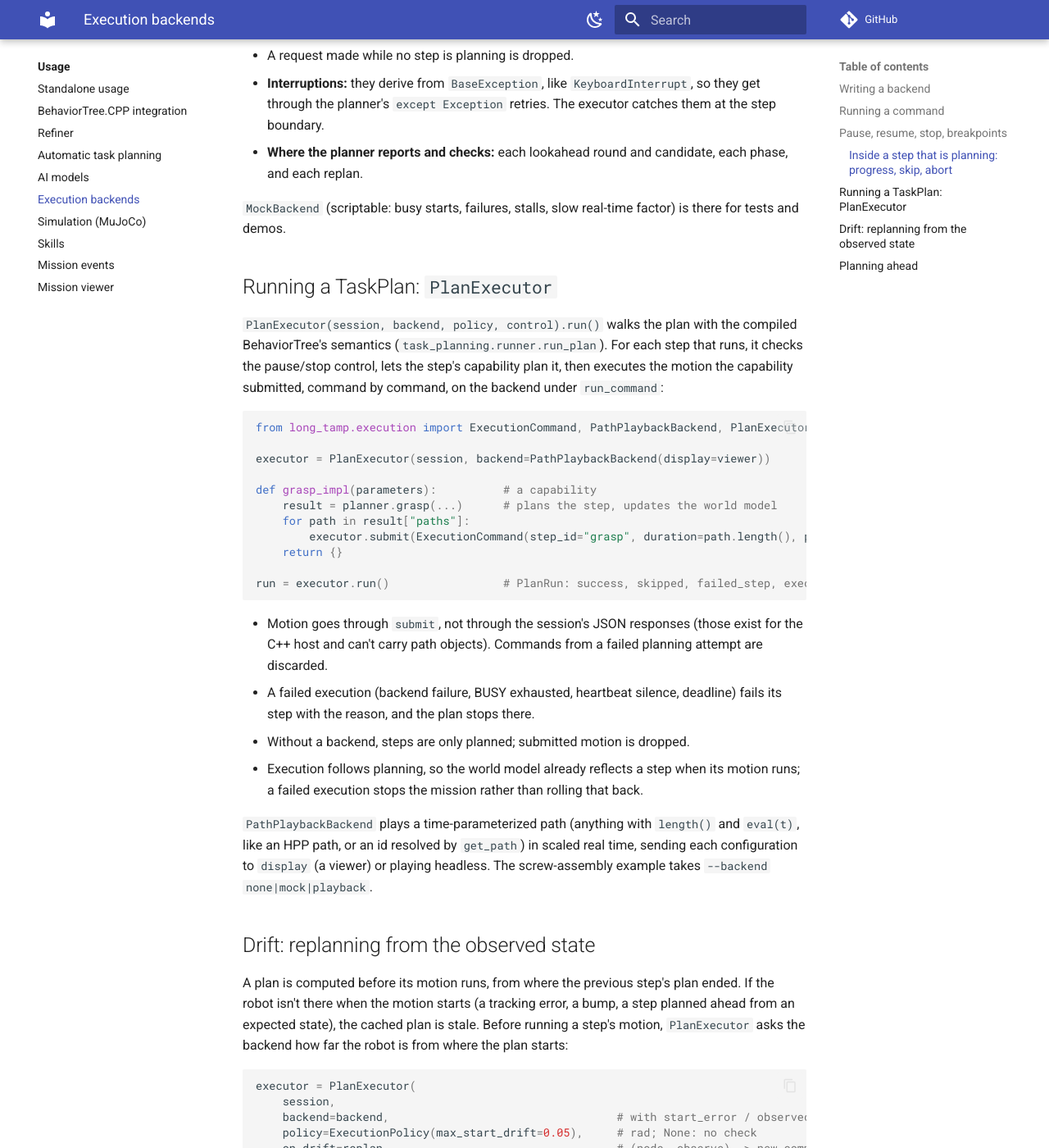
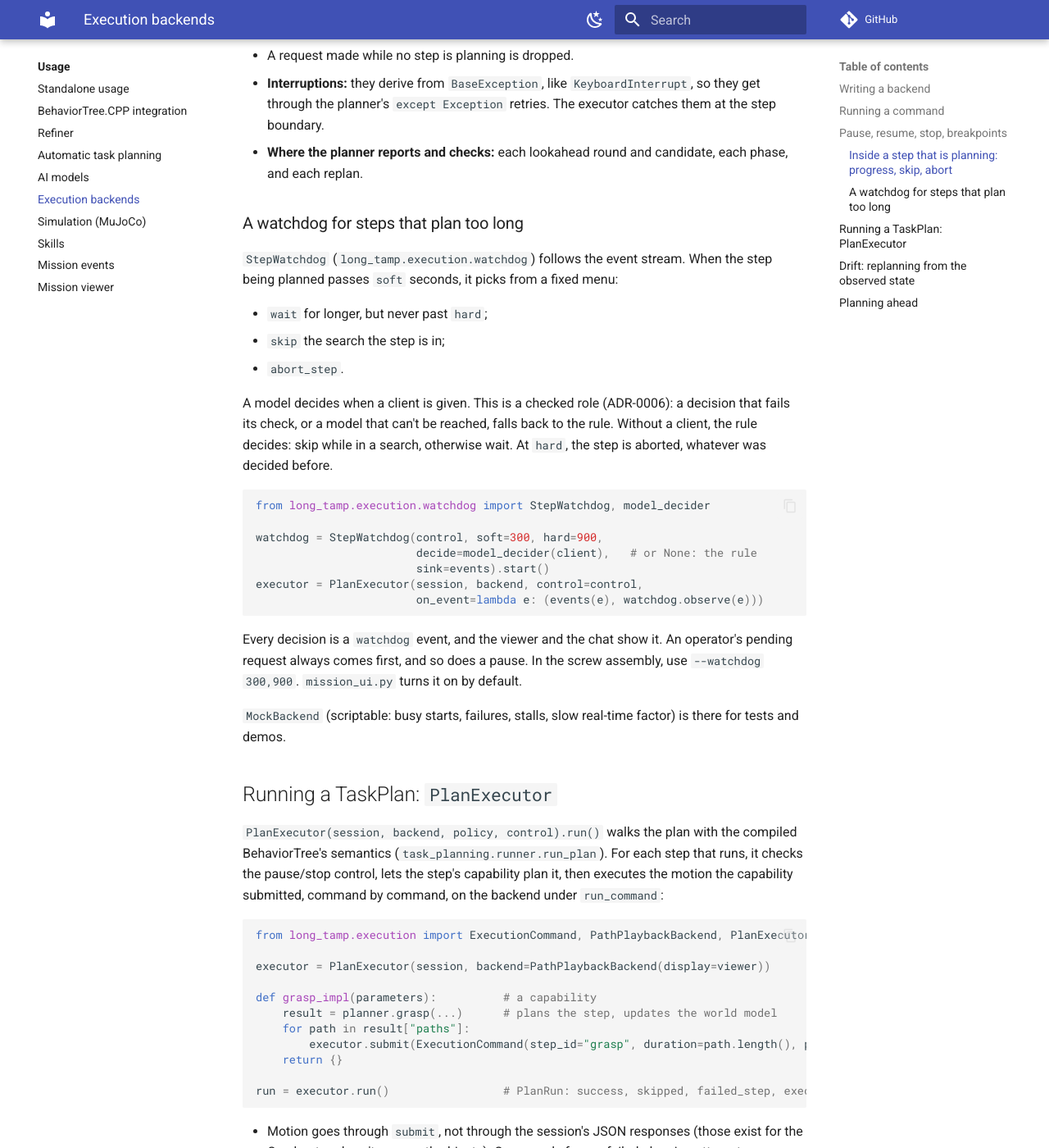
Before and after one commit to thanhndv212/long-tamp, an MkDocs documentation site: the page built from docs/usage/execution.md, in a window 1280 px wide and 1400 px high, scrolled down 2039 px. Shown: the whole window at 82% size. Built offline with MkDocs 1.6.1 and Material for MkDocs 9.7.7, drawn with Linux system fonts in a browser that asks for light colours; comment, search, counter and statistics services are not loaded.

Commit message:
docs: the step watchdog; mission_ui runs it by default (#109)

````diff
--- a/docs/usage/execution.md
+++ b/docs/usage/execution.md
@@ -98,6 +98,34 @@ activity.checkpoint("step")                  # an abort ends the step here
 - **Where the planner reports and checks:** each lookahead round and candidate, each
   phase, and each replan.
 
+### A watchdog for steps that plan too long
+
+`StepWatchdog` (`long_tamp.execution.watchdog`) follows the event stream. When the step being
+planned passes `soft` seconds, it picks from a fixed menu:
+
+- `wait` for longer, but never past `hard`;
+- `skip` the search the step is in;
+- `abort_step`.
+
+A model decides when a client is given. This is a checked role (ADR-0006): a decision that
+fails its check, or a model that can't be reached, falls back to the rule. Without a
+client, the rule decides: skip while in a search, otherwise wait. At `hard`, the step is
+aborted, whatever was decided before.
+
+```python
+from long_tamp.execution.watchdog import StepWatchdog, model_decider
+
+watchdog = StepWatchdog(control, soft=300, hard=900,
+                        decide=model_decider(client),   # or None: the rule
+                        sink=events).start()
+executor = PlanExecutor(session, backend, control=control,
+                        on_event=lambda e: (events(e), watchdog.observe(e)))
+```
+
+Every decision is a `watchdog` event, and the viewer and the chat show it. An operator's
+pending request always comes first, and so does a pause. In the screw assembly, use
+`--watchdog 300,900`. `mission_ui.py` turns it on by default.
+
 `MockBackend` (scriptable: busy starts, failures, stalls, slow real-time factor) is there
 for tests and demos.
 
````
Also changed, not shown: CHANGELOG.md (+8 -0 lines), docs/usage/events.md (+1 -0 lines), 1 other file.
